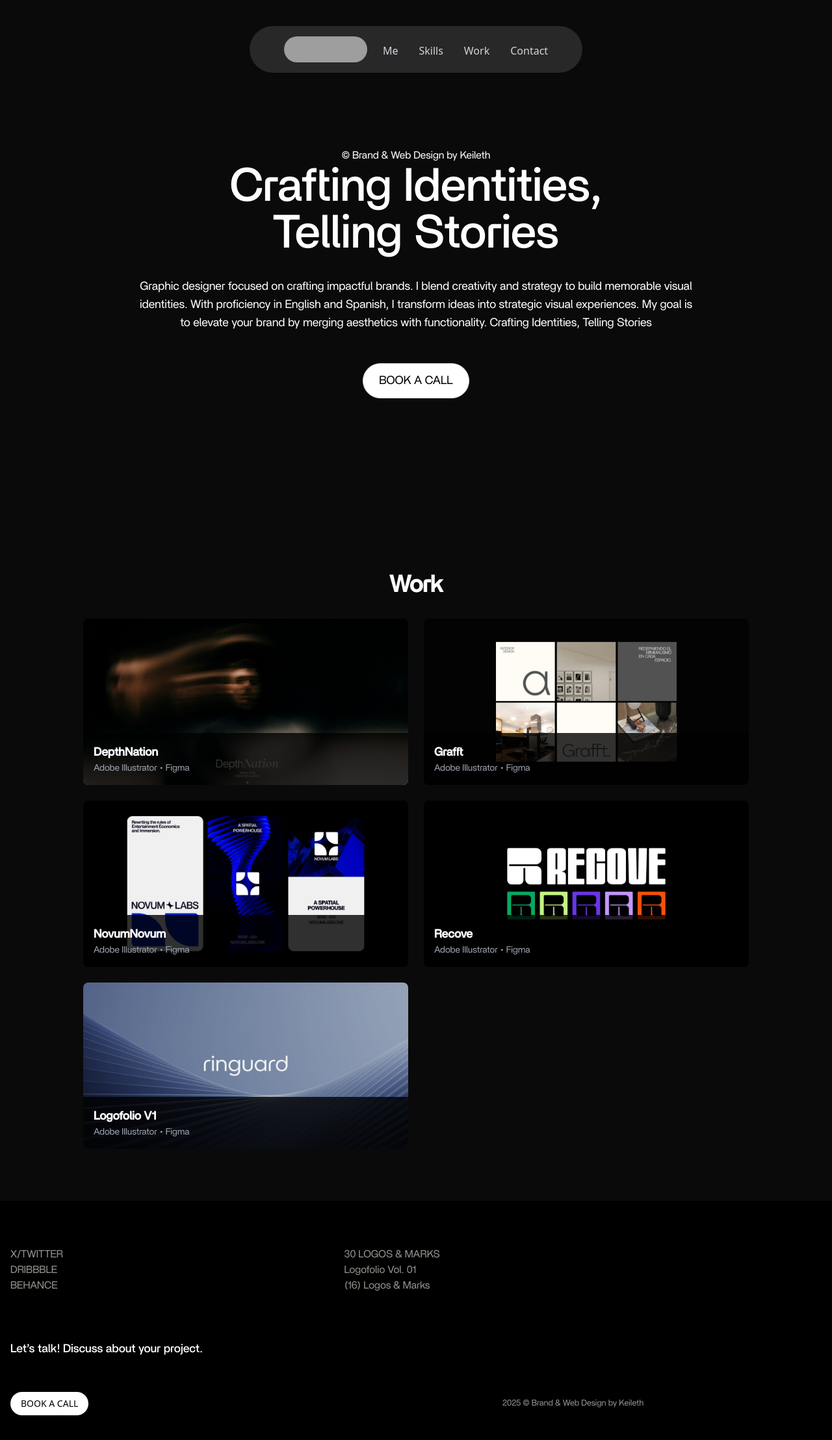
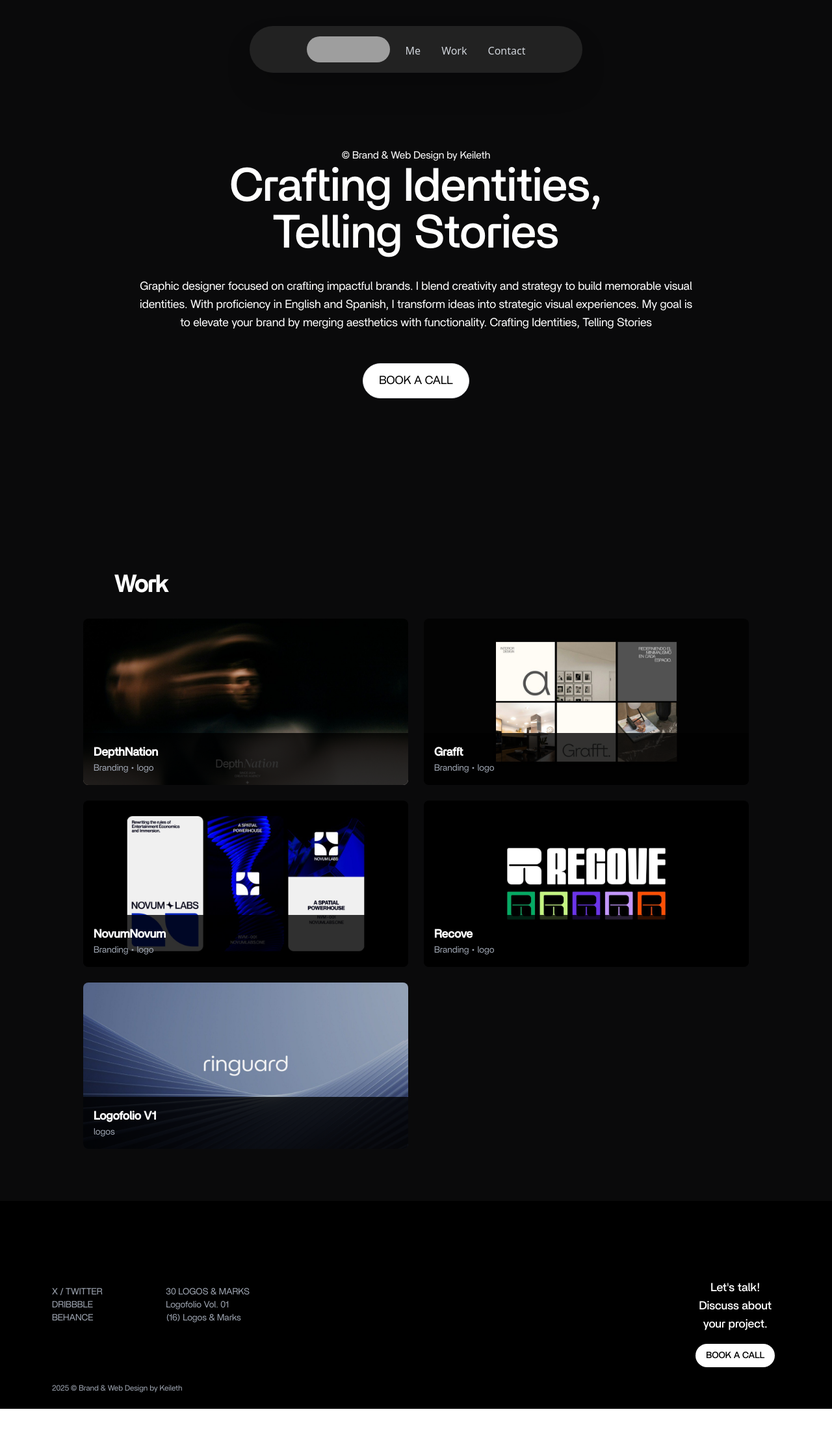
Before and after one commit to junior-pacheco/portfolio-KEILETH, a React (Vite) app: page / in a window 1280 px wide. Shown: the top 2216 px of the page at 65% size. After the commit the page ends 2168 px from the top, so only its background shows below. Built offline with nearby package versions, Linux system fonts and the light colour scheme; grey boxes are pictures that could not be loaded.

Commit message:
redesigned

```diff
--- a/src/App.jsx
+++ b/src/App.jsx
@@ -1,13 +1,16 @@
-import { useEffect, useState } from 'react';
-import Footer from './components/Footer';
-import Header from './components/Header';
-import Home from './components/Home';
-import Work from './components/Work';
+import { useEffect, useState } from "react";
+import Footer from "./components/Footer";
+import Header from "./components/Header";
+import Home from "./components/Home";
+import Work from "./components/Work";
+
 const App = () => {
-  const [openMenu, setopenMenu] = useState(false)
-  const onOpenHandler = (data) => {
-    setopenMenu(!data)
-   }
+  const [openMenu, setOpenMenu] = useState(false);
+
+  const onOpenHandler = () => {
+    setOpenMenu((prev) => !prev); // Alterna el estado correctamente
+  };
+
   useEffect(() => {
     if (openMenu) {
       document.body.classList.add("overflow-hidden");
@@ -24,11 +27,12 @@ const App = () => {
     <div className="min-h-screen bg-slate-950">
       <Header open={openMenu} setopenMenu={onOpenHandler} />
       <main>
-        <Home/>
-        <Work hiddenWork={openMenu}/>
+        <Home />
+        <Work hiddenWork={openMenu} />
       </main>
-      <Footer/>
+      <Footer />
     </div>
   );
 };
+
 export default App;
--- a/src/components/Footer.tsx
+++ b/src/components/Footer.tsx
@@ -1,40 +1,71 @@
-import React from "react";
+import React, { useState, useEffect } from "react";
+
 const Footer = () => {
-  return (
-<footer className="bg-black text-[#93928c] md:h-[50vh] h-[45vh] ps-4 flex flex-col items-center justify-center overflow-hidden">
+  const [isMobile, setIsMobile] = useState(window.innerWidth < 768);
+
+  useEffect(() => {
+    const handleResize = () => setIsMobile(window.innerWidth < 768);
+    window.addEventListener("resize", handleResize);
+    return () => window.removeEventListener("resize", handleResize);
+  }, []);
+
+  return isMobile ? (
+<footer id="contact" className="bg-black text-gray-400 md:h-[50vh] h-[45vh] ps-4 flex flex-col items-center justify-center overflow-hidden">
   <div className="grid grid-cols-5 grid-rows-5 gap-5">
 
-    {/* Redes Sociales */}
     <div className="col-span-2 w-[50vw] row-span-2 flex flex-col font-britti">
-      <a>X/TWITTER</a>
-      <a>DRIBBBLE</a>
-      <a>BEHANCE</a>
+      <a href="https://x.com/keilethh?t=j9BbsKbFkl_y3zWyUKWcjQ&s=09" className="cursor-pointer">X / TWITTER</a>
+      <a className="cursor-pointer">DRIBBBLE</a>
+      <a href="https://www.behance.net/keilethh" className="cursor-pointer">BEHANCE</a>
     </div>
 
-    {/* Mensaje */}
     <div className="col-span-2 row-span-2 text-white font-britti font-medium text-lg col-start-1 row-start-3 flex flex-col justify-center">
       <p>Let’s talk! Discuss about your project.</p>
     </div>
 
-    {/* Botón */}
     <div className="col-span-2 col-start-1 row-start-5 flex flex-col items-start justify-start">
       <button className="px-4 py-2 bg-white text-black text-sm rounded-3xl font-medium">BOOK A CALL</button>
     </div>
 
-    {/* Proyectos */}
-    <div className="col-span-2 w-[50vw] font-britti row-span-2 col-start-3 row-start-1 flex flex-col">
-      <a>30 LOGOS & MARKS</a>
-      <a>Logofolio Vol. 01</a>
-      <a>(16) Logos & Marks</a>
+    <div className="col-span-2  w-[50vw] font-britti row-span-2 col-start-3 row-start-1 flex flex-col">
+      <a href="https://www.behance.net/gallery/197199047/30-LOGOS-MARKS"  className="cursor-pointer">30 LOGOS & MARKS</a>
+      <a href="https://www.behance.net/gallery/162463949/Logofolio-Vol-01-2023"  className="cursor-pointer">Logofolio Vol. 01</a>
+      <a href="https://www.behance.net/gallery/215514439/(16)-LOGOS-MARKS"  className="cursor-pointer">(16) Logos & Marks</a>
     </div>
 
-    {/* Derechos de autor */}
     <div className="col-span-2 w-[55vw]  col-start-3 font-britti row-start-5 flex  text-[13px] flex-col items-center justify-center">
       <p>2025 © Brand & Web Design by Keileth</p>
     </div>
 
   </div>
 </footer>
+  ) : (
+    <footer id="contact" className="bg-black text-gray-400 py-6 px-8 h-[40vh] 2xl:h-[30vh] flex justify-between items-center relative">
+    <div className="flex ms-12 2xl:ms-20 font-britti flex-col w-[15%] text-sm">
+      <a href="https://x.com/keilethh?t=j9BbsKbFkl_y3zWyUKWcjQ&s=09" className="cursor-pointer">X / TWITTER</a>
+      <a className="cursor-pointer">DRIBBBLE</a>
+      <a href="https://www.behance.net/keilethh" className="cursor-pointer">BEHANCE</a>
+    </div>
+
+    <div className="flex font-britti w-[65%] flex-col text-sm text-start">
+      <a href="https://www.behance.net/gallery/197199047/30-LOGOS-MARKS"  className="cursor-pointer">30 LOGOS & MARKS</a>
+      <a href="https://www.behance.net/gallery/162463949/Logofolio-Vol-01-2023"  className="cursor-pointer">Logofolio Vol. 01</a>
+      <a href="https://www.behance.net/gallery/215514439/(16)-LOGOS-MARKS"  className="cursor-pointer">(16) Logos & Marks</a>
+    </div>
+
+    <div className="flex flex-col md:justify-center 2xl:justify-end mt-14 font-britti font-medium md:h-[80%] text-white items-center w-[20%] text-center leading-none">
+      <p className="text-lg 2xl:text-xl font-medium">Let's talk!</p>
+      <p className="text-lg 2xl:text-xl  font-medium">Discuss about</p>
+      <p className="text-lg 2xl:text-xl  font-medium 2xl:mb-8">your project.</p>
+      <button className="px-4 mt-4 py-2 2xl:mt-4 text-black font-britti font-medium bg-white rounded-full text-sm">
+        BOOK A CALL
+      </button>
+    </div>
+
+    <div className="absolute bottom-2 left-1/2 mb-4  w-full text-start transform -translate-x-1/2 text-xs text-gray-400">
+    <p className="ms-20 2xl:ms-28 font-britti">2025 © Brand & Web Design by Keileth</p>
+    </div>
+  </footer>
 
   );
 };
--- a/src/components/Header.tsx
+++ b/src/components/Header.tsx
@@ -1,14 +1,35 @@
-import React from "react";
+import React, { useEffect, useState } from "react";
+import { motion, AnimatePresence } from "framer-motion";
 
-const Header = ({open, setopenMenu}) => {
+const Header = ({ open, setopenMenu }) => {
+  const [isScrolled, setIsScrolled] = useState(false);
+
+  useEffect(() => {
+    if (open) {
+      document.body.style.overflow = "hidden";
+    } else {
+      document.body.style.overflow = "";
+    }
+
+    return () => {
+      document.body.style.overflow = "";
+    };
+  }, [open]);
 
   return (
     <>
       {/* Header en modo PC */}
-      <div className="hidden lg:flex bg-[#282828] h-[7vh] md:h-[9vh] mt-4 2xl:h-[7vh] shadow-sm fixed top-6 left-1/2 -translate-x-1/2 w-[40vw] 2xl:w-[30vw] rounded-full z-50">
-        <div className="h-full gap-6 flex items-center  w-full justify-center px-6">
-          <div className="flex  items-center">
-              <div className="md:h-10 md:w-32 2xl:h-10 2xl:w-22  h-[4vh] w-[18vw] rounded-full overflow-hidden">
+      <motion.div
+        initial={{ y: -50, opacity: 0 }}
+        animate={{ y: 0, opacity: 1 }}
+        transition={{ duration: 0.4, ease: "easeOut" }}
+        className={`hidden lg:flex shadow-2xl bg-[#282828]/80 h-[7vh] md:h-[9vh] mt-4 2xl:h-[7vh] fixed top-6 left-[30%] 2xl:left-[35%] -translate-x-1/2 w-[40vw] 2xl:w-[30vw] rounded-full z-50 transition-all duration-300 ${
+          isScrolled ? "backdrop-blur-md" : ""
+        }`}
+      >
+        <div className="h-full gap-6 flex items-center w-full justify-center px-6">
+          <div className="flex items-center">
+            <div className="md:h-10 md:w-32 2xl:h-10 2xl:w-22 h-[4vh] w-[18vw] rounded-full overflow-hidden">
               <img
                 src="https://framerusercontent.com/images/IlAn0gwm3XlPsx8NPuQPsHNwo0Y.png"
                 alt="Logo"
@@ -19,10 +40,17 @@ const Header = ({open, setopenMenu}) => {
 
           {/* Menú en PC */}
           <div className="hidden lg:flex space-x-8">
-            {["Me", "Skills", "Work", "Contact"].map((text, index) => (
+            {["Me", "Work", "Contact"].map((text, index) => (
               <a
                 key={index}
-                href="#"
+                href={`#${text.toLowerCase()}`}
+                onClick={(e) => {
+                  e.preventDefault();
+                  const section = document.getElementById(text.toLowerCase());
+                  if (section) {
+                    section.scrollIntoView({ behavior: "smooth" });
+                  }
+                }}
                 className="relative group text-base font-medium text-gray-300 hover:text-white flex items-center"
               >
                 <span className="relative h-[1.2em] overflow-hidden">
@@ -33,43 +61,81 @@ const Header = ({open, setopenMenu}) => {
             ))}
           </div>
         </div>
-      </div>
+      </motion.div>
 
       {/* Menú hamburguesa en modo móvil */}
-      <div className="lg:hidden fixed top-4 left-4 z-50">
-        <button onClick={() => setopenMenu(open)} className="text-white focus:outline-none">
+      <div className="lg:hidden p-1 fixed top-4 left-4 z-50">
+        <button onClick={() => setopenMenu(!open)} className="text-white focus:outline-none">
           {open ? (
-            <svg xmlns="http://www.w3.org/2000/svg" width="30" height="30" viewBox="0 0 24 24">
-              <path fill="white" d="M6 18L18 6M6 6l12 12" stroke="currentColor" strokeWidth="2" strokeLinecap="round" strokeLinejoin="round"/>
+            <svg xmlns="http://www.w3.org/2000/svg" width="25" height="25" viewBox="0 0 24 24">
+              <path
+                fill="white"
+                d="M6 18L18 6M6 6l12 12"
+                stroke="currentColor"
+                strokeWidth="2"
+                strokeLinecap="round"
+                strokeLinejoin="round"
+              />
             </svg>
           ) : (
-            <svg xmlns="http://www.w3.org/2000/svg" width="30" height="30" viewBox="0 0 24 24">
-              <path fill="white" d="M3 6h18M3 12h18m-18 6h18" stroke="currentColor" strokeWidth="2" strokeLinecap="round"/>
+            <svg xmlns="http://www.w3.org/2000/svg" width="25" height="25" viewBox="0 0 24 24">
+              <path
+                fill="white"
+                d="M3 6h18M3 12h18m-18 6h18"
+                stroke="currentColor"
+                strokeWidth="2"
+                strokeLinecap="round"
+              />
             </svg>
           )}
         </button>
       </div>
 
+      {/* Menú desplegable con animación de cierre */}
+      <AnimatePresence>
         {open && (
-        <div className="fixed overflow-x-hidden overflow-y-hidden top-0 left-0 w-screen h-[calc(100vh-1px)] bg-[#282828] text-white flex items-center justify-center text-lg">
+          <motion.div
+            initial={{ y: -50, opacity: 0 }}
+            animate={{ y: 0, opacity: 1 }}
+            exit={{ y: -50, opacity: 0 }}
+            transition={{ duration: 0.3, ease: "easeOut" }}
+            className="fixed overflow-x-hidden overflow-y-hidden top-0 left-0 w-screen h-[calc(100vh-1px)] bg-[#282828] text-white flex items-center justify-center text-lg"
+          >
             <div className="flex flex-col w-[70%]">
               <div className="flex flex-col items-start p-6 justify-center w-full h-[80%] mt-56">
-            {["Me", "Skills", "Work", "Contact"].map((text, index) => (
-              <a key={index} href="#" className=" text-white  text-2xl">
+                {["Me", "Work", "Contact"].map((text, index) => (
+                  <a
+                    key={index}
+                    href={`#${text.toLowerCase()}`}
+                    onClick={(e) => {
+                      e.preventDefault();
+                      const section = document.getElementById(text.toLowerCase());
+                      if (section) {
+                        section.scrollIntoView({ behavior: "smooth" });
+                      }
+                      setopenMenu(false); // Cierra el menú al hacer clic
+                    }}
+                    className="text-white text-2xl"
+                  >
                     {text}
                   </a>
                 ))}
               </div>
-          <div className="flex flex-col pl-6 text-sm opacity-50 ">
-            <span><a href="">Twitter</a> / <a href="">Instagram</a></span>
+              <div className="flex flex-col pl-6 text-sm opacity-50">
+                <span>
+                  <a href="https://x.com/keilethh?t=j9BbsKbFkl_y3zWyUKWcjQ&s=09" className="cursor-pointer">X / Twitter</a>
+                </span>
                 <p>Privacy policy</p>
               </div>
             </div>
-        <div className=" w-[31%] -rotate-90 relative ">
-        <h1 className="text-[9rem]  tracking-widest font-bold uppercase absolute top-1/2 left-[55%] -translate-x-1/2 -translate-y-1/2 opacity-20">KEILETH</h1>
+            <div className="w-[31%] -rotate-90 relative">
+              <h1 className="text-[9rem] tracking-widest font-bold uppercase absolute top-1/2 left-[55%] -translate-x-1/2 -translate-y-1/2 opacity-20">
+                KEILETH
+              </h1>
             </div>
-      </div>
+          </motion.div>
         )}
+      </AnimatePresence>
     </>
   );
 };
--- a/src/components/Home.jsx
+++ b/src/components/Home.tsx
@@ -1,4 +1,5 @@
 import { motion } from "framer-motion";
+import React from "react";
 
 const textVariants = {
   hidden: { opacity: 0, y: 30 },
@@ -13,6 +14,7 @@ const containerVariants = {
 const Home = () => {
   return (
     <motion.div
+      id="me"
       className="bg-[#0A0A0B] gap-2 text-white md:min-h-screen scrollbar-thin scrollbar-thumb 2xl:min-h-screen min-h-[65vh] flex flex-col lg:flex-row justify-center items-center p-4 lg:p-20"
       initial="hidden"
       animate="visible"
--- a/src/components/Work.jsx
+++ b/src/components/Work.tsx
@@ -1,6 +1,7 @@
 import { useState, useEffect } from "react";
 import { motion, AnimatePresence } from "framer-motion";
 import "react-loading-skeleton/dist/skeleton.css";
+import React from "react";
 
 const projects = [
   {
@@ -11,7 +12,7 @@ const projects = [
       "/img/DepthNation (1).jpg"
     ],
     title: "DepthNation",
-    tools: ["Adobe Illustrator", "Figma"],
+    tools: ["Branding","logo"],
   },
   {
     images: [
@@ -21,7 +22,7 @@ const projects = [
       "/img/Grafft (4).jpg"
     ],
     title: "Grafft",
-    tools: ["Adobe Illustrator", "Figma"],
+    tools: ["Branding","logo"],
   },
   {
     images: [
@@ -31,7 +32,7 @@ const projects = [
       "/img/Novum (4).jpg"
     ],
     title: "NovumNovum",
-    tools: ["Adobe Illustrator", "Figma"],
+    tools: ["Branding","logo"],
   },
   {
     images: [
@@ -41,7 +42,7 @@ const projects = [
       "/img/Recove (4).jpg"
     ],
     title: "Recove",
-    tools: ["Adobe Illustrator", "Figma"],
+    tools: ["Branding","logo"],
   },
   {
     images: [
@@ -55,15 +56,21 @@ const projects = [
       "/img/Logofolio V1 (8).jpg"
     ],
     title: "Logofolio V1",
-    tools: ["Adobe Illustrator", "Figma"],
+    tools: ["logos"],
   },
 ];
 
 
 import Skeleton from "react-loading-skeleton";
+type Project = {
+  images: string[];
+  title: string;
+  tools: string[];
+};
+
 
 const Work = ({ hiddenWork }) => {
-  const [selectedProject, setSelectedProject] = useState(null);
+  const [selectedProject, setSelectedProject] = useState<Project | null>(null);
   const [loadingImages, setLoadingImages] = useState({});
 
   // Pre-cargar imágenes de portada
@@ -94,8 +101,8 @@ const Work = ({ hiddenWork }) => {
   }, [selectedProject]);
 
   return (
-    <div className="bg-[#0A0A0B] text-white min-h-screen flex flex-col items-center p-4 lg:p-20">
-      <h2 className="text-4xl font-britti font-bold mb-8">Work</h2>
+    <div id="work" className="bg-[#0A0A0B] text-white min-h-screen flex flex-col items-center p-4 lg:p-20">
+      <h2 className="text-4xl font-britti font-bold mb-8 self-start md:ms-24 2xl:ms-96">Work</h2>
       <div className="grid grid-cols-1 md:grid-cols-2 gap-6 w-full max-w-5xl">
         {projects.map((project, index) => (
           <motion.div
@@ -179,7 +186,7 @@ const Work = ({ hiddenWork }) => {
                 >
                   <img
                     src={image}
-                    className="w-full h-72 object-cover rounded-lg transition-opacity duration-500"
+                    className="w-full h-72 rounded-lg object-contain transition-opacity duration-500"
                     onLoad={() => handleImageLoad(i)}
                   />
                 </motion.div>
```
Also changed, not shown: src/index.css (+14 -0 lines). Lines whose indentation alone changed are shown as unchanged.
